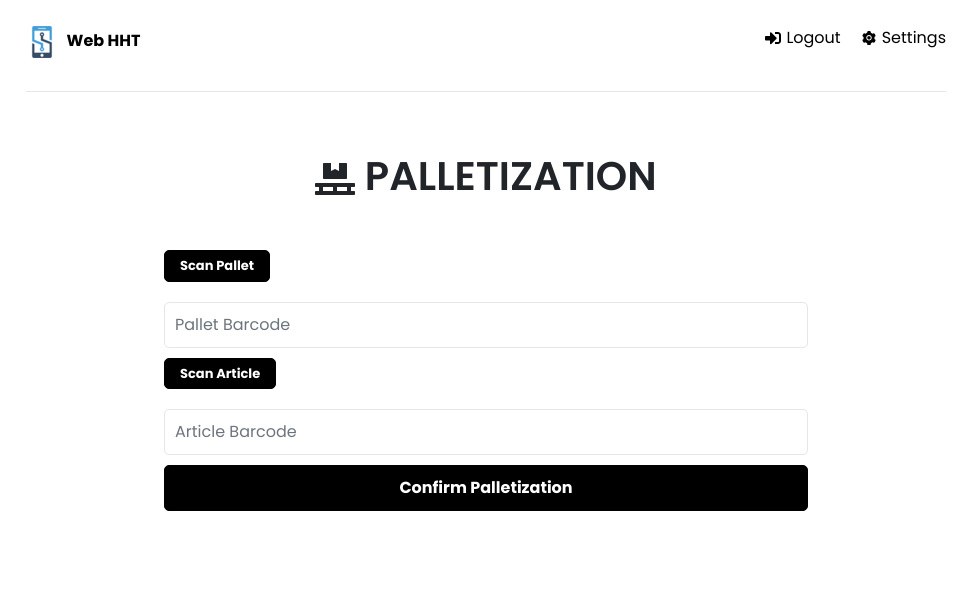
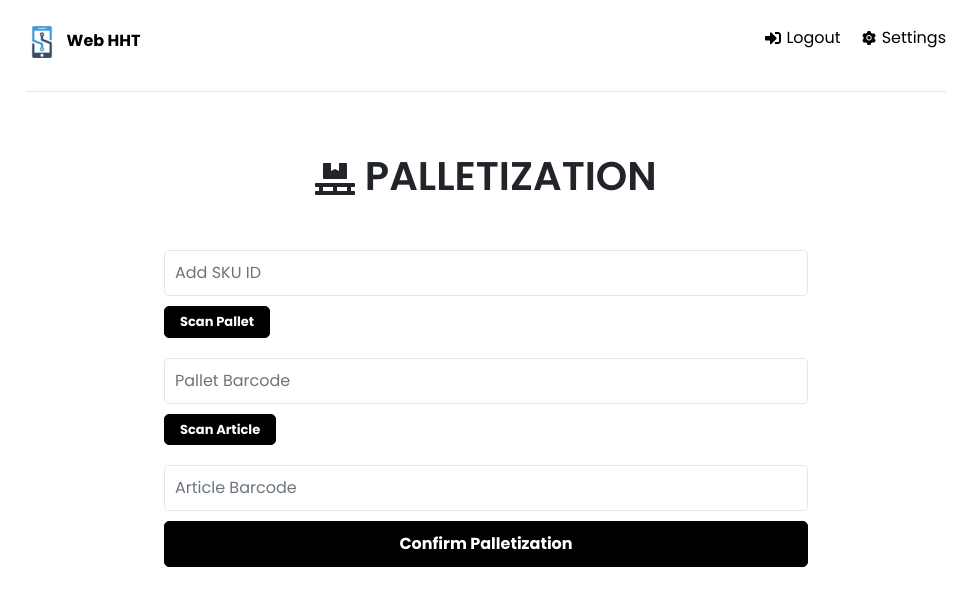
Before and after one commit to techmayur18/WebHHT, a React (Create React App) app: page /pallet in a window 1280 px wide. Shown: the top 606 px of the page, without its empty margins (154-1131 px from the left). Built offline with nearby package versions, Linux system fonts and the light colour scheme; sample sign-in values are in the browser's storage.

Commit message:
change in picking page

```diff
--- a/src/components/Palletization.js
+++ b/src/components/Palletization.js
@@ -3,10 +3,16 @@ import { FaPallet } from 'react-icons/fa';
 import ScanBarcode from './ScanBarcode';
 import { toast } from 'react-toastify';
 import axios from 'axios';
+import { config } from '../config';
 
 const Palletization = API_URL => {
+  const [isSku, setIsSku] = useState('');
   const [palletBarcode, setPalletBarcode] = useState('');
   const [articleBarcode, setArticleBarcode] = useState([]);
+
+  const onSChange = e => {
+    setIsSku(e.target.value);
+  };
 
   const onPChange = async e => {
     setPalletBarcode(e.target.value);
@@ -36,24 +42,26 @@ const Palletization = API_URL => {
   const onAChange = e => {
     setArticleBarcode(e.target.value);
   };
-
   const token = localStorage.getItem('accessToken');
 
   const onSubmit = async e => {
+    e.preventDefault();
     try {
       const { data: Resp } = await axios({
         method: 'POST',
-        url: `${API_URL}pallet/register/${palletBarcode}?withPkg=true`,
+        url: `${config.API_URL}pallet/register/${palletBarcode}?withPkg=true`,
         headers: { Authorization: `Bearer ${token}`, 'Content-Type': 'application/json' },
         data: {
-          sku: 'EL1000',
+          sku: isSku,
           qty: articleBarcode.split(',').length,
           pkgs: [articleBarcode]
         }
       });
 
       toast.success('Successfully Pallatize!!', Resp.message);
-      window.location.reload();
+      setPalletBarcode('');
+      setArticleBarcode('');
+      // window.location.reload();
     } catch (err) {
       if (err.response && err.response.data) {
         const errMsg = err.response.data || 'Retrieval Failed.';
@@ -76,6 +84,16 @@ const Palletization = API_URL => {
       <section className="form">
         <form>
           <div className="form-group">
+            <input
+              type="text"
+              className="form-control"
+              id="sku"
+              name="sku"
+              value={isSku}
+              placeholder="Add SKU ID"
+              onChange={onSChange}
+              // disabled
+            />
             <div>{<ScanBarcode setBarcode={setPalletBarcode} />}</div>
             <input
               type="text"
--- a/src/components/Picking.js
+++ b/src/components/Picking.js
@@ -8,6 +8,7 @@ import { config } from '../config';
 const Picking = () => {
   const [palletBarcode, setPalletBarcode] = useState('');
   const [articleBarcode, setArticleBarcode] = useState([]);
+  const [isConfirmPick, setIsConfirmPick] = useState('');
 
   const token = localStorage.getItem('accessToken');
 
@@ -17,17 +18,19 @@ const Picking = () => {
 
   const confirmPallet = async () => {
     try {
-      axios.defaults.headers['Bearer'] = token;
       const { data: Resp } = await axios({
-        url: `${config.API_URL}pallet/${palletBarcode}`
+        method: 'GET',
+        url: `${config.API_URL}pallet/${palletBarcode}`,
+        headers: { Authorization: `Bearer ${token}`, 'Content-Type': 'application/json' }
       });
 
       console.log('first in picking pallet--->', palletBarcode);
-      console.log(Resp.data);
+      console.log(Resp);
+      setIsConfirmPick(Resp);
     } catch (err) {
       console.log('EXECUTION_ERR:-->', err);
       if (err.response && err.response.data) {
-        const errMsg = err.response.data.message || 'Wrong Pallet ID';
+        const errMsg = err.response.data || 'Wrong Pallet ID';
 
         console.log('picking Msg-->', errMsg);
         toast.error(errMsg, {
@@ -48,15 +51,15 @@ const Picking = () => {
         method: 'POST',
         url: `${config.API_URL}pallet/${palletBarcode}?isFull=true`,
         headers: { Authorization: `Bearer ${token}`, 'Content-Type': 'application/json' },
-        data: {}
+        data: isConfirmPick
       });
-      console.log('resp data fjjr-->', Resp.data);
-      toast.success(Resp.message);
+      console.log('resp data fjjr-->', Resp);
+      toast.success('Picking Successfully!!');
     } catch (err) {
       if (err.response && err.response.data) {
         const errMsg = err.response.data || 'Retrieval Failed.';
         console.log(err.response.data);
-        toast.info(errMsg.error);
+        toast.info(errMsg.desc[0]);
         toast.error(errMsg.desc[1]);
         return false;
       }
--- a/src/config.js
+++ b/src/config.js
@@ -7,5 +7,5 @@
 
 export const config = {
   // API_URL: 'http://localhost:5618/api/',
-  API_URL: 'http://43.230.201.16:4456/asrs/api/'
+  API_URL: 'http://10.10.12.117:4456/asrs/api/'
 };
```
